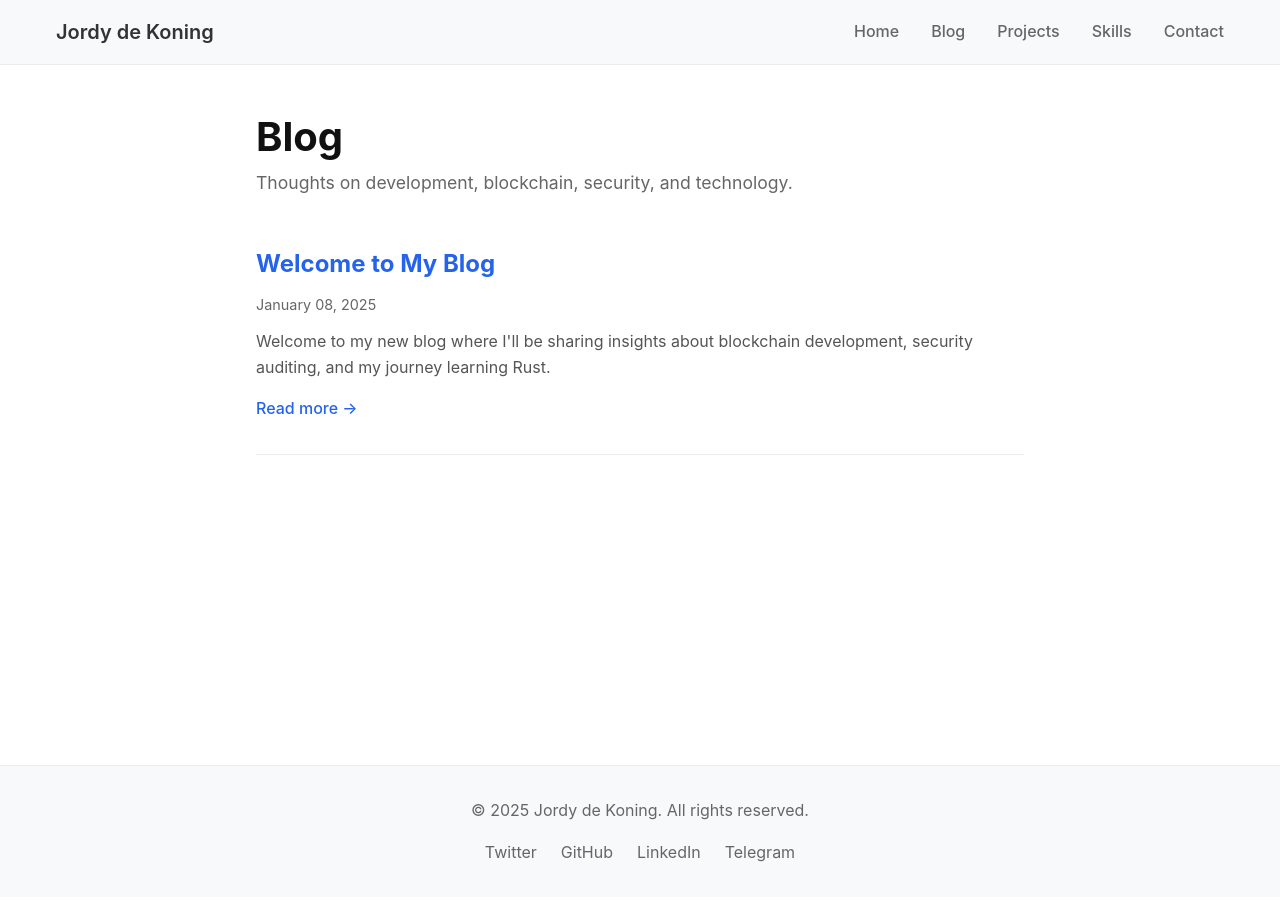
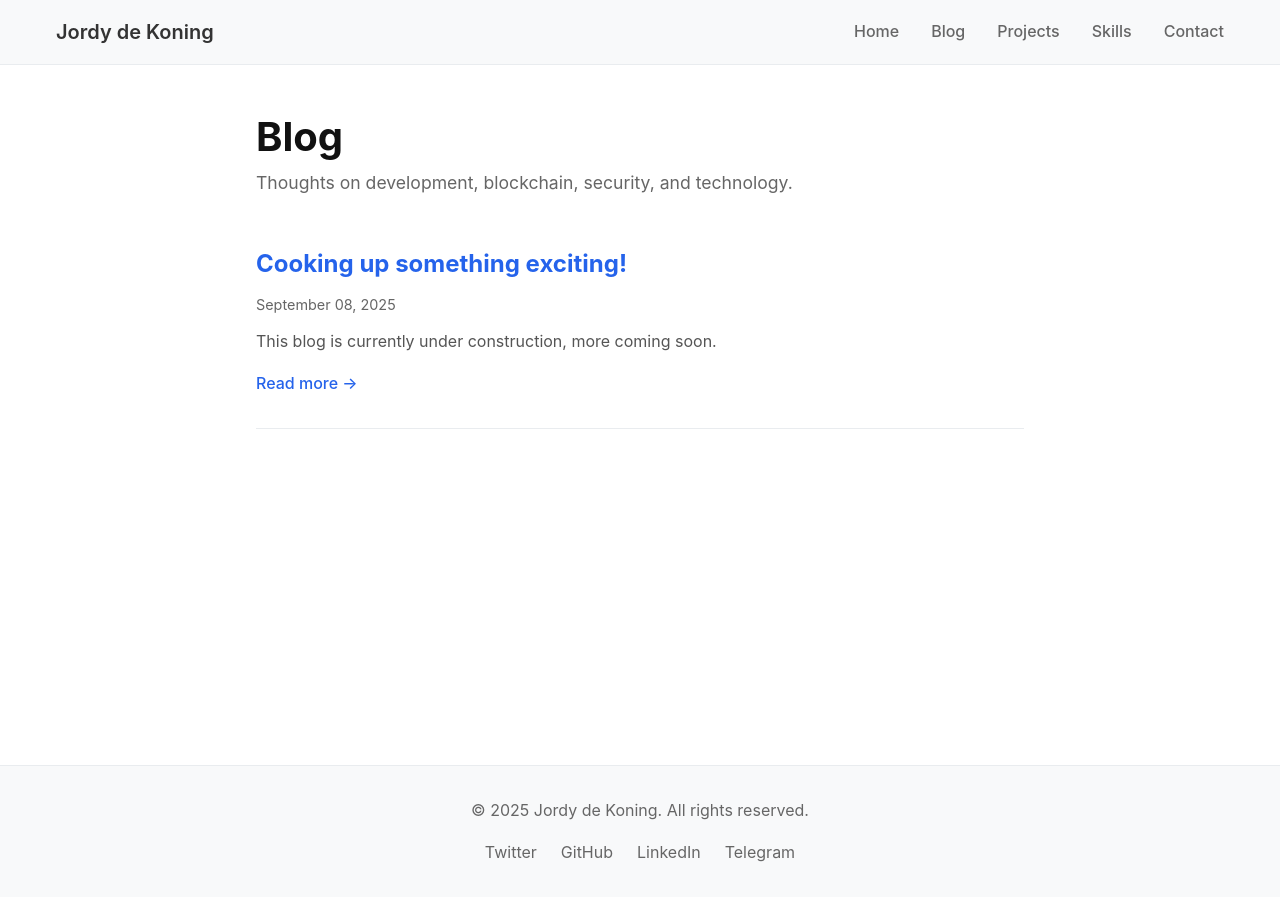
Before and after one commit to JordyKingz/jordykingz.github.io, a Jekyll site: the page built from blog.html, in a window 1280 px wide. Built offline with Jekyll 4.4.1, drawn with Linux system fonts in a browser that asks for light colours.

Commit message:
updated blog

```diff
--- a/_posts/2025-08-09-cooking-something-exciting.md
+++ b/_posts/2025-08-09-cooking-something-exciting.md
@@ -1,9 +1,9 @@
 ---
 layout: post
-title: "Welcome to My Blog"
-date: 2025-01-08
+title: "Cooking up something exciting!"
+date: 2025-09-08
 categories: [general, introduction]
-excerpt: "Welcome to my new blog where I'll be sharing insights about blockchain development, security auditing, and my journey learning Rust."
+excerpt: "This blog is currently under construction, more coming soon."
 ---
 
 # Cooking up something exciting!
```
Also changed, not shown: index.md (+1 -3 lines).
